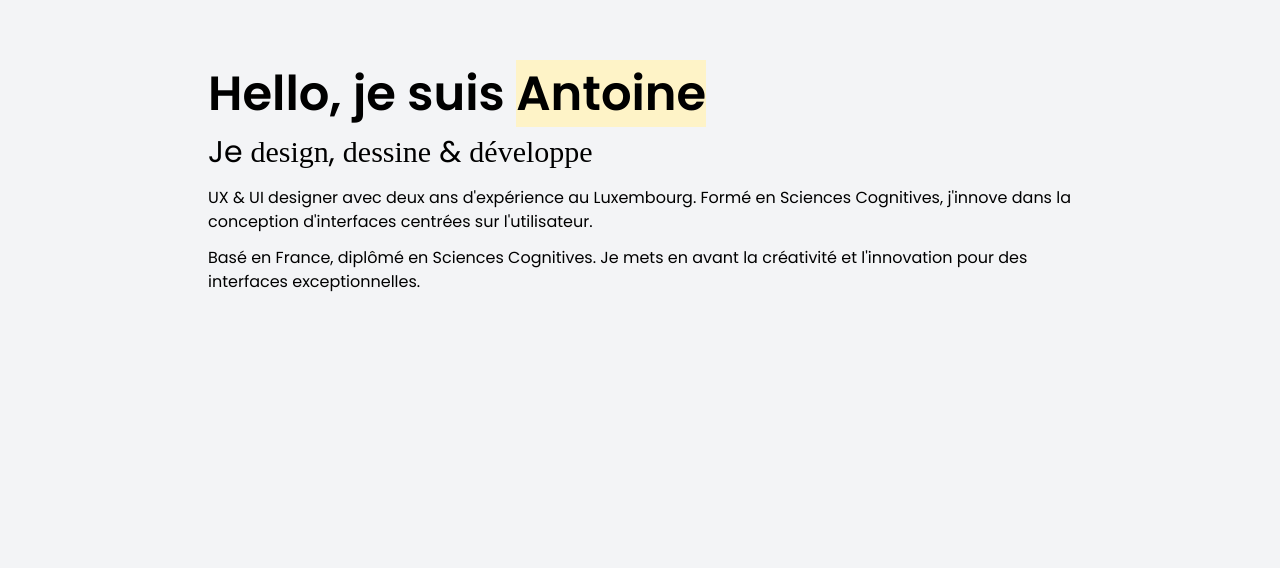
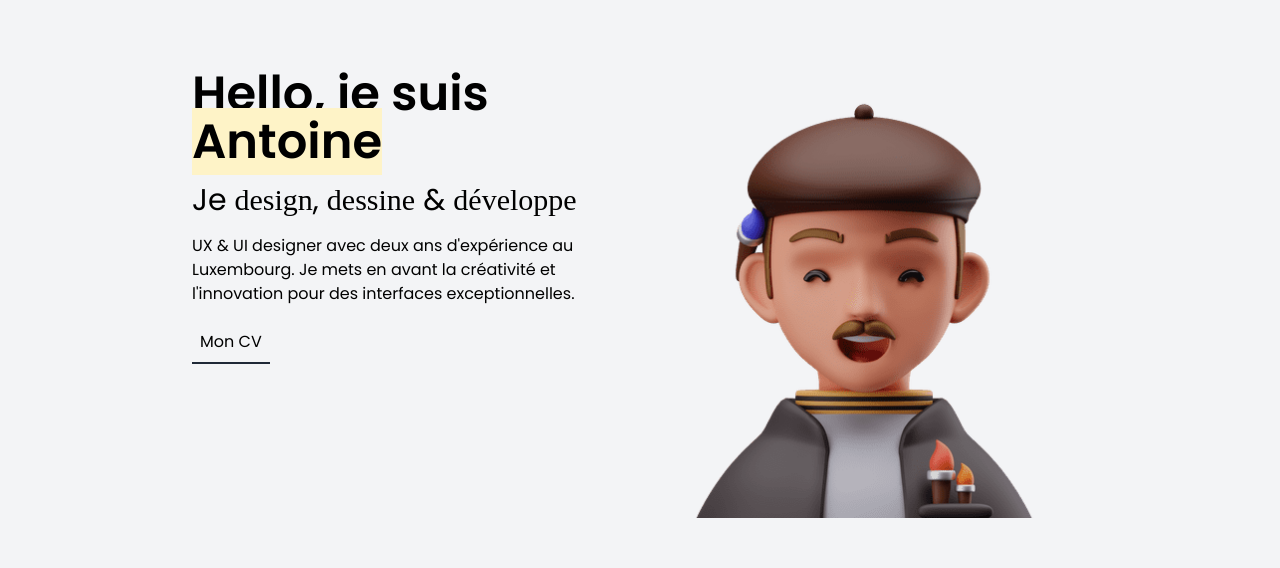
Before and after one commit to Kaohiso/portfolio-nextjs, a Next.js app: page / in a window 1280 px wide. Shown: the part 1370-1938 px from the top of the page. Built offline with nearby package versions, Linux system fonts and the light colour scheme; a web font is replaced by a local one.

Commit message:
Update about.tsx

```diff
--- a/src/app/components/sections/about/index.tsx
+++ b/src/app/components/sections/about/index.tsx
@@ -4,7 +4,7 @@ import "./About.css";
 
 export default function About() {
   return (
-    <section className="h-screen py-20 mx-4">
+    <section className="py-20 grid grid-cols-2">
       <div className="flex flex-col">
         <div className="space-y-4">
           <div className="space-y-4">
@@ -12,23 +12,47 @@ export default function About() {
               Hello, je suis <span className="bg-amber-100">Antoine</span>
             </h2>
             <h2 className="text-3xl">
-              Je <span className="hover:bg-blue-200" style={{ fontFamily: 'Rampart One' }}>design</span>,{" "}
-              <span className="hover:bg-fuchsia-200" style={{ fontFamily: 'Rampart One' }}>dessine</span> &{" "}
-              <span className="hover:bg-emerald-200" style={{ fontFamily: 'Rampart One' }}>développe</span>
+              Je{" "}
+              <span
+                className="hover:bg-blue-200"
+                style={{ fontFamily: "Rampart One" }}
+              >
+                design
+              </span>
+              ,{" "}
+              <span
+                className="hover:bg-fuchsia-200"
+                style={{ fontFamily: "Rampart One" }}
+              >
+                dessine
+              </span>{" "}
+              &{" "}
+              <span
+                className="hover:bg-emerald-200"
+                style={{ fontFamily: "Rampart One" }}
+              >
+                développe
+              </span>
             </h2>
           </div>
-          <div className="text-md space-y-3">
-            <p>
-              UX & UI designer avec deux ans d'expérience au Luxembourg. Formé en
-              Sciences Cognitives, j'innove dans la conception d'interfaces
-              centrées sur l'utilisateur.
-            </p>
-            <p>
-              Basé en France, diplômé en Sciences Cognitives. Je mets en avant
-              la créativité et l'innovation pour des interfaces exceptionnelles.
-            </p>
+          <div className="text-md space-y-3 max-w-lg">
+            UX & UI designer avec deux ans d'expérience au Luxembourg. Je mets
+            en avant la créativité et l'innovation pour des interfaces
+            exceptionnelles.
           </div>
+          <button className="border-b-2 border-gray-800 px-2 py-2 hover:border-b-4">
+            Mon CV
+          </button>
         </div>
+      </div>
+      <div className="self-end">
+        <Image
+          className=""
+          src={"/img/pngwing.png"}
+          width={9000}
+          height={9000}
+          alt="moi"
+        />
       </div>
     </section>
   );
--- a/src/app/components/sections/experience/index.tsx
+++ b/src/app/components/sections/experience/index.tsx
@@ -2,7 +2,7 @@ import React from "react";
 
 export default function Experience() {
   return (
-    <section className="flex flex-col justify-center pt-20 mx-4">
+    <section className="flex flex-col justify-center pt-20">
       <h1 className="text-6xl text-gray-800 font-semibold mb-9">Expériences</h1>
       <div className="relative pl-8 sm:pl-32 py-6 group">
         <div className="font-caveat font-medium text-2xl text-indigo-500 mb-1 sm:mb-0">
--- a/src/app/components/sections/header/HeaderDesktop.tsx
+++ b/src/app/components/sections/header/HeaderDesktop.tsx
@@ -17,7 +17,7 @@ export default function HeaderDesktop(data: any) {
           duration={500}
         >
           <motion.button
-            className="flex flex-row rounded-full p-3 bg-indigo-500 text-white drop-shadow-sm my-3"
+            className="flex flex-row rounded-full p-3 bg-gray-800 text-white drop-shadow-sm my-3"
             //whileTap={{ scale: 0.95 }}
             onHoverStart={() => setIsHovering(button.id)}
             onHoverEnd={() => setIsHovering(-1)}
--- a/src/app/components/sections/header/HeaderMobile.tsx
+++ b/src/app/components/sections/header/HeaderMobile.tsx
@@ -64,7 +64,7 @@ export default function HeaderMobile(data: any) {
               duration={500}
             >
               <button
-                className="space-x-1 bg-indigo-500 p-3 rounded-full text-white drop-shadow-md"
+                className="space-x-1 bg-gray-800 p-3 rounded-full text-white drop-shadow-md"
                 onClick={() => toggleOpen()}
               >
                 {button.icon}
--- a/src/app/components/sections/header/index.tsx
+++ b/src/app/components/sections/header/index.tsx
@@ -54,7 +54,6 @@ export default function Header() {
   return (
     <div>
       <HeaderMobile buttonData={buttonData} />
-
       <HeaderDesktop buttonData={buttonData} />
     </div>
   );
--- a/src/app/components/sections/portfolio/index.tsx
+++ b/src/app/components/sections/portfolio/index.tsx
@@ -30,40 +30,11 @@ export default function Portfolio() {
     },
   ];
 
-  const tags = ["All", "Mobile", "Web" /*"image"*/]; // Liste des tags possibles
-
-  const [selectedTag, setSelectedTag] = useState("All"); // Tag actuellement sélectionné
-
-  const handleTagClick = (tag: string) => {
-    setSelectedTag(tag); // Mettre à jour le tag sélectionné
-  };
-
-  const filteredImages =
-    selectedTag === "All"
-      ? images
-      : images.filter((image) => image.tag === selectedTag);
-
   return (
     <section className="pt-20 text-gray-800">
       <h1 className="text-6xl font-semibold mb-9">Portfolio</h1>
-      <div className="flex space-x-4 mb-4">
-        {tags.map((tag) => (
-          <motion.button
-            key={tag}
-            className={`px-4 py-2 rounded-full text-xs ${
-              selectedTag === tag
-                ? "bg-indigo-500 text-white"
-                : "bg-transparent text-indigo-500 border-2 border-indigo-500"
-            }`}
-            whileTap={{ scale: 0.9 }}
-            onClick={() => handleTagClick(tag)}
-          >
-            {tag}
-          </motion.button>
-        ))}
-      </div>
       <Masonry columns={3} spacing={2}>
-        {filteredImages.map((image) => (
+        {images.map((image) => (
           <motion.div key={image.id} whileHover={{ scale: 1.1 }}>
             <img src={image.src} alt={image.title} />
           </motion.div>
--- a/src/app/components/sections/skills/skills.tsx
+++ b/src/app/components/sections/skills/skills.tsx
@@ -33,6 +33,7 @@ export default function Skills() {
     "Python",
     "Java",
     "C/C++",
+    ".NET",
     "Git",
   ];
 
@@ -64,9 +65,9 @@ export default function Skills() {
     <div>
       <h1 className="text-6xl font-semibold mb-9">Compétences</h1>
       <div className="space-y-4">
-        <SectionFab title={"Général"} data={generalData} />
         <SectionFab title={"Design"} data={designData} />
         <SectionFab title={"Ingénierie"} data={engineeringData} />
+        <SectionFab title={"Général"} data={generalData} />
       </div>
     </div>
   );
--- a/src/app/components/sections/welcome/index.tsx
+++ b/src/app/components/sections/welcome/index.tsx
@@ -20,7 +20,7 @@ export default function Welcome() {
     >
       {/**TEXT */}
       <motion.div
-        className="h-full font-medium relative z-10 top-40 text-white text-center text-6xl lg:text-8xl"
+        className="h-full font-medium relative z-10 top-40 md:top-10 lg:top-40 text-white text-center text-4xl md:text-6xl lg:text-8xl"
         style={{
           y: textY,
         }}
--- a/src/app/page.tsx
+++ b/src/app/page.tsx
@@ -51,7 +51,7 @@ const ScrollToTopButton = () => {
     </>
   );
 };
-//className="mx-8 md:mx-16 lg:mx-32 "
+
 export default function Home() {
   return (
     <div>
```
Also changed, not shown: public/img/pngwing.png (added).
